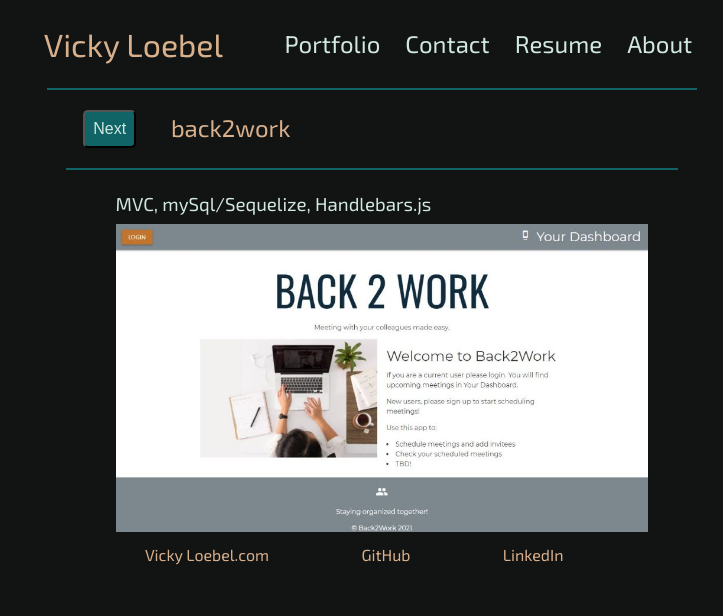
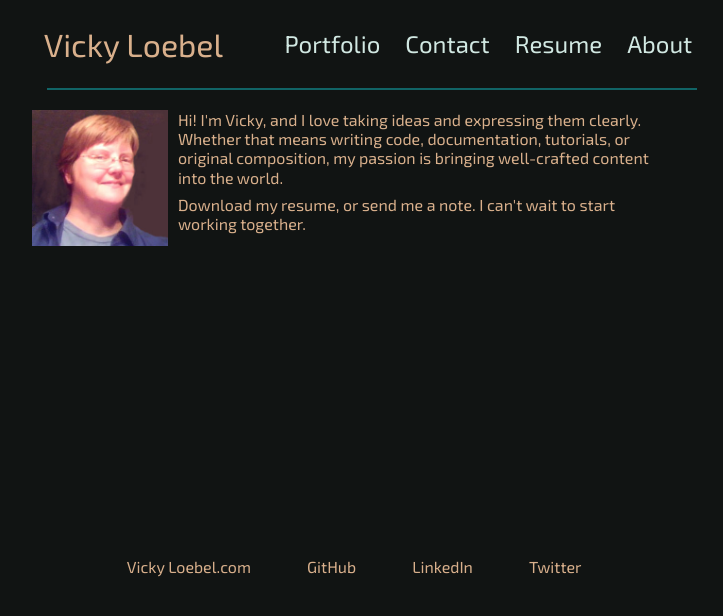
Before and after one commit to vloebel/react-portfolio, a React (Create React App) app: page / in a window 1280 px wide. Shown: the top 616 px of the page, without its empty margins (268-991 px from the left). Built offline with nearby package versions, Linux system fonts and the light colour scheme; the HTML template or start-up script is replaced by a standard one.

Commit message:
adjusted portfolio title and buttons

```diff
--- a/src/components/Button.js
+++ b/src/components/Button.js
@@ -7,7 +7,7 @@ const Button = ({ text, onClick }) => {
 
   return (
     <button
-      className='btn'
+      className="btn"
       onClick={onClick}
       >
       {text}
--- a/src/components/PortfolioContainer.js
+++ b/src/components/PortfolioContainer.js
@@ -22,7 +22,7 @@ function PortfolioContainer() {
       case 'Resume':
         return <Resume />;
       default:
-        return <Portfolio />;
+        return <About />;
     }
   };
 
--- a/src/components/pages/Footer.js
+++ b/src/components/pages/Footer.js
@@ -8,7 +8,8 @@ const Footer = () => (
         <li><a href="https://vickyloebel.com/wp/">Vicky Loebel.com</a> </li>
         <li><a href="https://github.com/vloebel">GitHub</a> </li>
         <li><a href="https://www.linkedin.com/in/vicky-loebel-4832a6201/">LinkedIn</a></li>
-      </ul>
+        <li><a href="https://mobile.twitter.com/vickyloebel">Twitter</a></li>
+    </ul>
     </div>
   </article>
 );
--- a/src/components/pages/Portfolio.js
+++ b/src/components/pages/Portfolio.js
@@ -9,14 +9,24 @@ const Portfolio = () => {
 
   return (
     <section>
-      <div className="flex-project">
-        <Button className="btn-project"
+      <h1 className="project-title">{myProjectList[pIndex].name}</h1>
+      <ul className="horizontal-list project-links">
+        <li><Button
           text={'Next'}
           onClick={() => (pIndex === maxIndex) ? setpIndex(0) : setpIndex(pIndex + 1)}
-        />
-        <h1 className="project-title">{myProjectList[pIndex].name}</h1>
+          id="next-btn"/> </li>
+          <li><a href={myProjectList[pIndex].appLink}>Open App</a> </li>
+          <li><a href={myProjectList[pIndex].githubLink}>View on Github</a> </li>
+        </ul>
+
+      <div className="flex-project">
+        {/* <Button className="btn-project"
+          text={'Next'}
+          onClick={() => (pIndex === maxIndex) ? setpIndex(0) : setpIndex(pIndex + 1)}
+        /> */}
       </div>
-        <hr className="hr-project"></hr>
+
+      {/* <hr className="hr-project"></hr> */}
       <div className="project-info">
         <h3>{myProjectList[pIndex].skills}</h3>
         <a href={myProjectList[pIndex].appLink}>
--- a/src/components/pages/portfolio.json
+++ b/src/components/pages/portfolio.json
@@ -4,42 +4,48 @@
     "skills": "MVC, mySql/Sequelize, Handlebars.js",
     "srcImg": "assets/images/back2work.jpg",
     "srcAlt": "back2work landing page",
-    "appLink": "https://vllback2work.herokuapp.com"
+    "appLink": "https://vllback2work.herokuapp.com",
+    "githubLink": "https://github.com/vloebel/back2work"
   },
   {
     "name": "Visit America",
     "skills": "HTML/Materialize, JavaScript, API",
     "srcImg": "assets/images/VisitAmerica.jpg",
     "srcAlt": "Visit America",
-    "appLink": "https://vloebel.github.io/happycamper"
+    "appLink": "https://vloebel.github.io/happycamper",
+    "githubLink": "https://github.com/vloebel/happycamper"
   },
   {
     "name": "Day-Scheduler",
     "skills": "JavaScript",
     "srcImg": "assets/images/day-schedule.jpg",
     "srcAlt": "day scheduler",
-    "appLink": "https://vloebel.github.io/day-scheduler"
+    "appLink": "https://vloebel.github.io/day-scheduler",
+    "githubLink":"https://github.com/vloebel/day-scheduler"
   },
   {
     "name": "Any-budget expense tracker",
     "skills": "Progressive web applcation, MongoDB",
     "srcImg": "assets/images/any-budget.jpg",
     "srcAlt": "budget example",
-    "appLink": "https://vl-any-budget.herokuapp.com/"
+    "appLink": "https://vl-any-budget.herokuapp.com/",
+    "githubLink": "https://github.com/vloebel/any-budget"
   },
   {
     "name": "Talk-back",
     "skills": "NoSql Mongoose/MongoDB",
     "srcImg": "assets/images/talk-back-insomnia.jpg",
     "srcAlt": "talk-back social media back-end",
-    "appLink": "https://youtu.be/txrRT5tkMtU"
+    "appLink": "https://youtu.be/txrRT5tkMtU",
+    "githubLink": "https://github.com/vloebel/talkback"
   },
   {
     "name": "just-tech-news ",
     "skills": "CMS (blog) / MVC architecture ",
     "srcImg": "assets/images/just-tech-news.jpg",
     "srcAlt": "just-tech blog",
-    "appLink": "https://vloebel-cms.herokuapp.com"
+    "appLink": "https://vloebel-cms.herokuapp.com",
+    "githubLink": "https://github.com/vloebel/just-tech-news"
   }
 
 ]
--- a/src/index.css
+++ b/src/index.css
@@ -92,9 +92,9 @@ hr {
   margin-bottom: 20px;
 }
 
-/* .page-container{
-  height:55vh;
-} */
+.page-container{
+  min-height:55vh;
+}
 
 .project-img {
   margin-left: 5%;
@@ -204,6 +204,8 @@ textarea {
   color: var(--color2);
 }
 
+
+
 .btn-submit{
   display:block;
   width: 100%;
@@ -232,12 +234,22 @@ textarea {
   color: var(--light);
 }
 
-.btn-project, .btn-resume a{
+.btn {
+  padding-right:1em;;
+}
+
+.btn-resume a,
+.btn-project a {
   color: var(--light);
   background-color: var(--color4);
   text-decoration:none;
 }
+.btn-project {
+  padding: 20px;
+  line-height:normal;
+}
 
+.btn-project a:hover,
 .btn-resume a:hover {
  color:var(--color3);
 }
@@ -255,19 +267,18 @@ textarea {
 
 .project-title {
   font-size:1.5em;
-  text-align:left;
+  text-align:center;
   flex-basis:80%;
 }
 
 .project-info {
   padding-left:20px;
+  padding-top:20px
 }
 .project-info > h3 {
 color: var(--color1);
 }
-.btn-project {
-  line-height:normal;
-}
+
 
 
 /* ********* FOOTER STYLES ********** */
@@ -280,8 +291,19 @@ color: var(--color1);
   display: flex;
   flex-wrap: wrap;
   list-style: none;
-  justify-content:flex-start;
+  justify-content:space-evenly;
 }
+
+.project-links a {
+  color:var(--light);
+  vertical-align:middle;
+}
+
+
+.project-links a:hover {
+  color:var(--color2);
+}
+
 
 .contact-info a  {
   /* padding: 10px 15px; */
```
